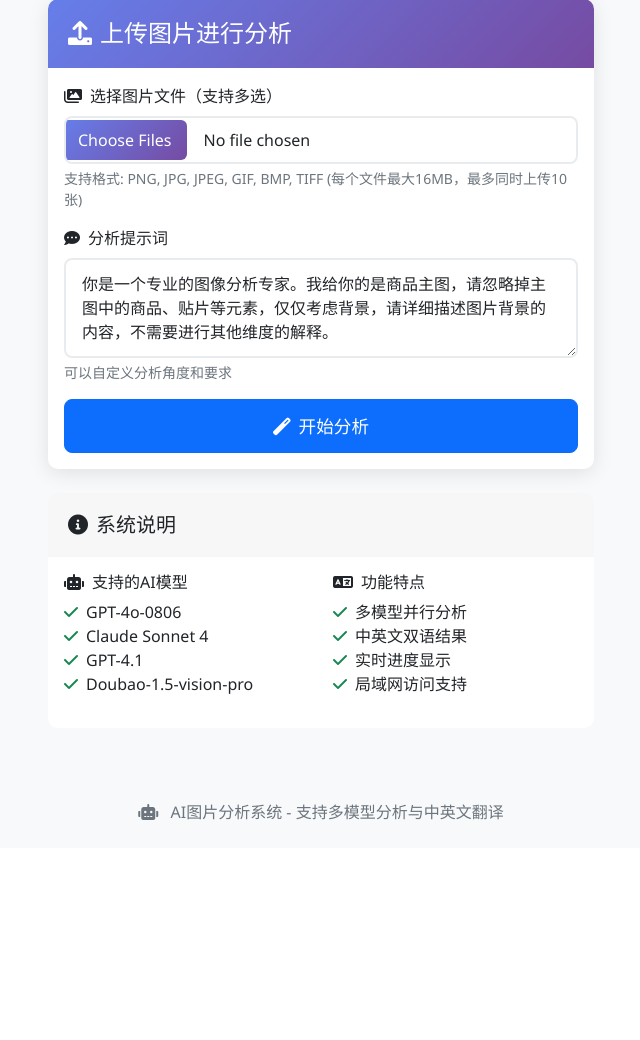
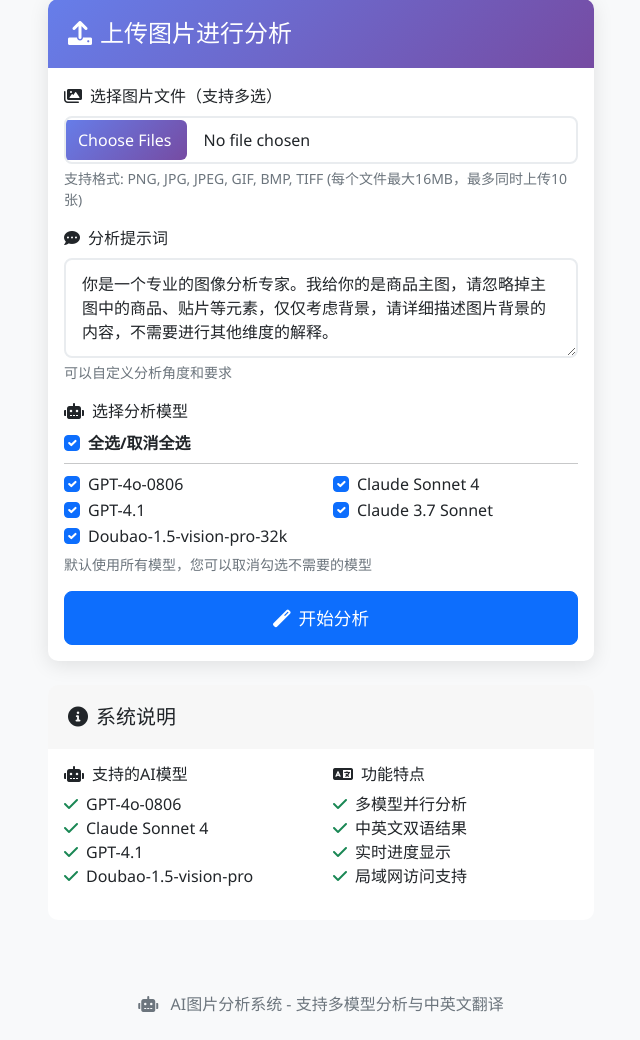
Before and after one commit to yssssssssssss/prompt_generate_vercel, a Flask app: page / in a window 1280 px wide. Shown: the part 82-1122 px from the top of the page, without its empty margins (319-959 px from the left). Before the commit the page ends 902 px from the top, so only its background shows below. Run offline with Flask 3, Linux system fonts and the light colour scheme.

Commit message:
修复prompt指定问题，添加模型选择

```diff
--- a/app.py
+++ b/app.py
@@ -55,7 +55,7 @@
     except Exception as e:
         print(f"清理文件时出错: {str(e)}")
 
-def analyze_images_async(files_info, task_id, custom_prompt):
+def analyze_images_async(files_info, task_id, custom_prompt, selected_models=None):
     """异步分析多张图片并生成Excel"""
     try:
         # 更新状态为处理中
@@ -72,7 +72,9 @@
                 # analyze_single_image返回的是model_analysis_pairs列表
                 # 如果没有自定义提示词，使用默认提示词
                 prompt_to_use = custom_prompt if custom_prompt else DEFAULT_PROMPT
-                model_analysis_pairs = analyze_single_image(file_info['filepath'], prompt_to_use)
+                # 如果没有指定模型，使用默认的所有模型
+                models_to_use = selected_models if selected_models else DEFAULT_MODELS
+                model_analysis_pairs = analyze_single_image(file_info['filepath'], prompt_to_use, models_to_use)
 
                 if model_analysis_pairs and len(model_analysis_pairs) > 0:
                     # 保留所有模型的分析结果
@@ -203,7 +205,13 @@
             })
 
         # 获取自定义提示词
-        custom_prompt = request.form.get('custom_prompt', '').strip()
+        custom_prompt = request.form.get('prompt', '').strip()
+
+        # 获取用户选择的模型列表
+        selected_models = request.form.getlist('models')
+        if not selected_models:
+            # 如果没有选择任何模型，使用默认的所有模型
+            selected_models = DEFAULT_MODELS
 
         # 生成任务ID
         task_id = str(uuid.uuid4())
@@ -217,13 +225,14 @@
             'error': None,
             'start_time': datetime.now(),
             'files': saved_files,
-            'excel_file': None
+            'excel_file': None,
+            'selected_models': selected_models
         }
 
         # 启动异步分析任务
         thread = threading.Thread(
             target=analyze_images_async,
-            args=(saved_files, task_id, custom_prompt)
+            args=(saved_files, task_id, custom_prompt, selected_models)
         )
         thread.daemon = True
         thread.start()
--- a/prompt_generate.py
+++ b/prompt_generate.py
@@ -23,7 +23,7 @@
 os.environ["OPENAI_API_BASE"] = "http://gpt-proxy.jd.com/v1"
 
 # 默认分析提示词
-# DEFAULT_PROMPT = "请分析这张图片的设计特点、视觉效果和用户体验要素。"
+DEFAULT_PROMPT = "请分析这张图片的设计特点、视觉效果和用户体验要素。"
 
 # 默认使用的模型列表
 DEFAULT_MODELS = [
@@ -170,7 +170,7 @@
                     messages=[
                         {
                             "role": "system",
-                            "content": "你是一个专业的图像分析专家。我给你的是商品主图，请忽略掉主图中的商品、贴片等元素，仅仅考虑背景，请详细描述图片背景的内容，不需要进行其他维度的解释。"
+                            "content": prompt if prompt else DEFAULT_PROMPT
                         },
                         {
                             "role": "user",
--- a/templates/index.html
+++ b/templates/index.html
@@ -37,6 +37,60 @@
 你是一个专业的图像分析专家。我给你的是商品主图，请忽略掉主图中的商品、贴片等元素，仅仅考虑背景，请详细描述图片背景的内容，不需要进行其他维度的解释。</textarea>
                         <div class="form-text">
                             可以自定义分析角度和要求
+                        </div>
+                    </div>
+
+                    <div class="mb-3">
+                        <label class="form-label">
+                            <i class="fas fa-robot me-2"></i>选择分析模型
+                        </label>
+                        <div class="row">
+                            <div class="col-12">
+                                <div class="form-check">
+                                    <input class="form-check-input" type="checkbox" id="selectAll" checked>
+                                    <label class="form-check-label fw-bold" for="selectAll">
+                                        全选/取消全选
+                                    </label>
+                                </div>
+                                <hr class="my-2">
+                            </div>
+                            <div class="col-md-6">
+                                <div class="form-check">
+                                    <input class="form-check-input model-checkbox" type="checkbox" name="models" value="gpt-4o-0806" id="model1" checked>
+                                    <label class="form-check-label" for="model1">
+                                        GPT-4o-0806
+                                    </label>
+                                </div>
+                                <div class="form-check">
+                                    <input class="form-check-input model-checkbox" type="checkbox" name="models" value="gpt-4.1" id="model2" checked>
+                                    <label class="form-check-label" for="model2">
+                                        GPT-4.1
+                                    </label>
+                                </div>
+                                <div class="form-check">
+                                    <input class="form-check-input model-checkbox" type="checkbox" name="models" value="Doubao-1.5-vision-pro-32k" id="model3" checked>
+                                    <label class="form-check-label" for="model3">
+                                        Doubao-1.5-vision-pro-32k
+                                    </label>
+                                </div>
+                            </div>
+                            <div class="col-md-6">
+                                <div class="form-check">
+                                    <input class="form-check-input model-checkbox" type="checkbox" name="models" value="anthropic.claude-sonnet-4-20250514-v1:0" id="model4" checked>
+                                    <label class="form-check-label" for="model4">
+                                        Claude Sonnet 4
+                                    </label>
+                                </div>
+                                <div class="form-check">
+                                    <input class="form-check-input model-checkbox" type="checkbox" name="models" value="claude-3-7-sonnet-v1" id="model5" checked>
+                                    <label class="form-check-label" for="model5">
+                                        Claude 3.7 Sonnet
+                                    </label>
+                                </div>
+                            </div>
+                        </div>
+                        <div class="form-text">
+                            默认使用所有模型，您可以取消勾选不需要的模型
                         </div>
                     </div>
 
@@ -84,6 +138,35 @@
 
 {% block scripts %}
 <script>
+// 全选/取消全选功能
+document.getElementById('selectAll').addEventListener('change', function(e) {
+    const modelCheckboxes = document.querySelectorAll('.model-checkbox');
+    modelCheckboxes.forEach(checkbox => {
+        checkbox.checked = e.target.checked;
+    });
+});
+
+// 监听单个模型复选框变化
+document.querySelectorAll('.model-checkbox').forEach(checkbox => {
+    checkbox.addEventListener('change', function() {
+        const allCheckboxes = document.querySelectorAll('.model-checkbox');
+        const checkedCheckboxes = document.querySelectorAll('.model-checkbox:checked');
+        const selectAllCheckbox = document.getElementById('selectAll');
+
+        // 更新全选复选框状态
+        if (checkedCheckboxes.length === 0) {
+            selectAllCheckbox.checked = false;
+            selectAllCheckbox.indeterminate = false;
+        } else if (checkedCheckboxes.length === allCheckboxes.length) {
+            selectAllCheckbox.checked = true;
+            selectAllCheckbox.indeterminate = false;
+        } else {
+            selectAllCheckbox.checked = false;
+            selectAllCheckbox.indeterminate = true;
+        }
+    });
+});
+
 document.getElementById('uploadForm').addEventListener('submit', function(e) {
     const submitBtn = document.getElementById('submitBtn');
     const fileInput = document.getElementById('files');
@@ -91,6 +174,14 @@
     if (!fileInput.files.length) {
         e.preventDefault();
         alert('请选择至少一个图片文件');
+        return;
+    }
+
+    // 检查是否选择了至少一个模型
+    const selectedModels = document.querySelectorAll('.model-checkbox:checked');
+    if (selectedModels.length === 0) {
+        e.preventDefault();
+        alert('请至少选择一个分析模型');
         return;
     }
 
```
Also changed, not shown: 6 other files.
